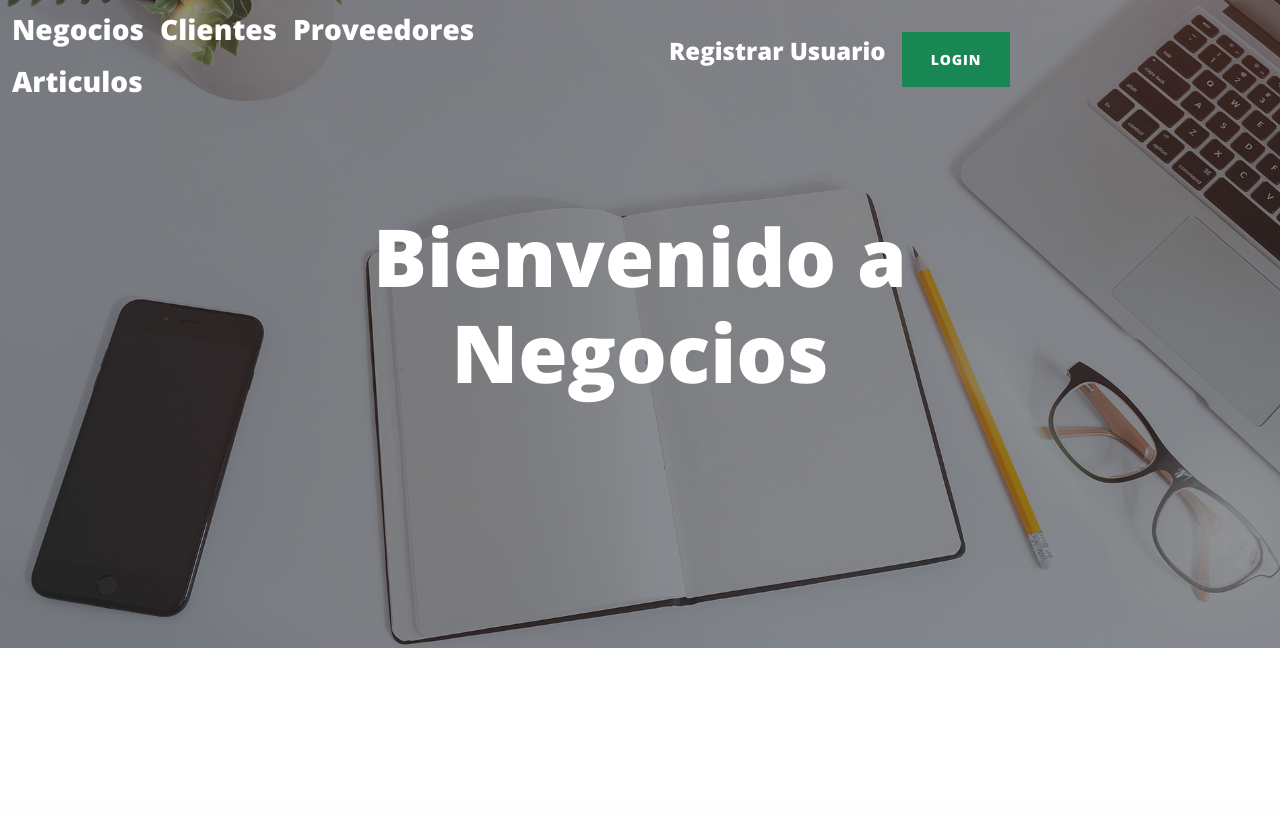
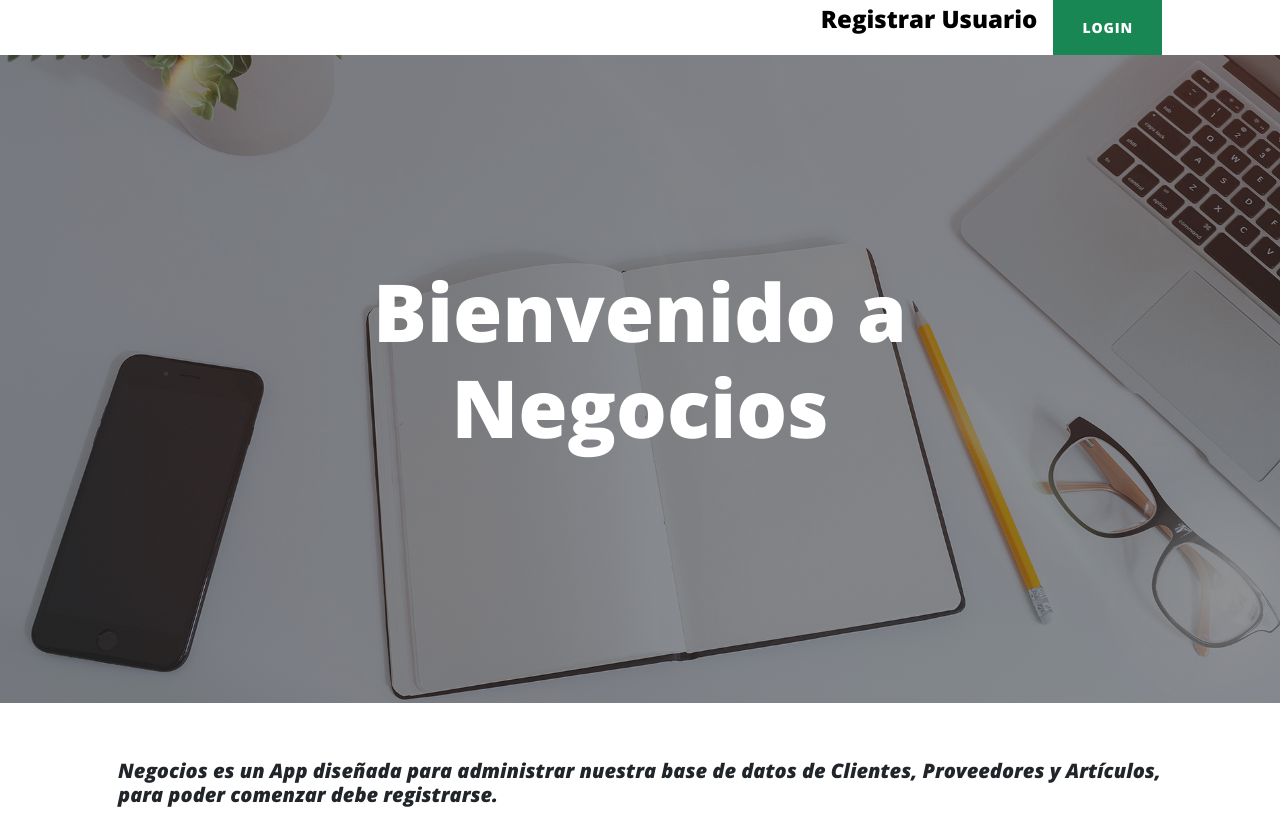
Before and after one commit to Juanimanzoni/MVT_Banak_Melo_Manzoni, a Django app: page /AppNegocio/ in a window 1280 px wide. Before the commit the page ends 648 px from the top, so only its background shows below. Run offline with Django 4.2, Linux system fonts and the light colour scheme; data comes from the database, SQL or seed files in the repository; both versions use the stored data as it was after the commit; parts of the project's set-up code (start-up, migrations or seed data) failed here and were passed over; some libraries are stand-ins or nearby versions.

Commit message:
corregi inicio

```diff
--- a/AppNegocio/templates/AppNegocio/articulos.html
+++ b/AppNegocio/templates/AppNegocio/articulos.html
@@ -4,9 +4,9 @@
 {% block titulo %}
 <nav class="navbar navbar-light">
     <div class="container">
-        <a class="navbar-brand" style="color:white" href="{% url 'busquedaArticulos' %}"><h4>Buscar Articulos</h4></a>
-        <a class="navbar-brand" style="color:white" href="{% url 'articulosFormulario' %}"><h4>Agregar Articulos</h4></a>
-        <a class="navbar-brand" style="color:white" href="{% url 'todosArticulos' %}"><h4>Lista Articulos</h4></a>
+        <a class="navbar-brand" style="color:white" href="{% url 'busquedaArticulos' %}"><h4>Buscar Artículos</h4></a>
+        <a class="navbar-brand" style="color:white" href="{% url 'articulosFormulario' %}"><h4>Agregar Artículos</h4></a>
+        <a class="navbar-brand" style="color:white" href="{% url 'todosArticulos' %}"><h4>Lista Artículos</h4></a>
 
 
 
--- a/AppNegocio/templates/AppNegocio/inicio.html
+++ b/AppNegocio/templates/AppNegocio/inicio.html
@@ -8,4 +8,7 @@
 
 {% block contenido_que_cambia %}
 <h3>{{mensaje}}</h3>
+    {% if not request.user.is_authenticated %}
+        <h5><i>Negocios es un App diseñada para administrar nuestra base de datos de Clientes, Proveedores y Artículos, para poder comenzar debe registrarse.</i></h5>
+    {% endif %}
 {% endblock %}
--- a/AppNegocio/templates/AppNegocio/padre.html
+++ b/AppNegocio/templates/AppNegocio/padre.html
@@ -18,24 +18,23 @@
     </head>
     <body>
         <!-- Navigation-->
-        <nav class="navbar navbar-expand-lg navbar-light" id="mainNav">
-            <div class="container">
-                <ul class="nav justify-content-start">
-                <a class="navbar-brand" href="{% url 'inicio' %}"><h3>Negocios</h3></a>
-                <a class="navbar-brand" href="{% url 'clientes' %}"><h3>Clientes</h3></a>
-                <a class="navbar-brand" href="{% url 'proveedores' %}"><h3>Proveedores</h3></a>
-                <a class="navbar-brand" href="{% url 'articulos' %}"><h3>Articulos</h3></a>
 
-                </ul>
-            </div>
+        <nav class="navbar navbar-expand-lg navbar-light" id="mainNav"></nav>
             <div class="container px-4 px-lg-5">
                 <ul class="nav justify-content-end">
 
                         {% if not request.user.is_authenticated %}
-                        <a class="navbar-brand" href="{% url 'register' %}"><h4>Registrar Usuario</h4></a>
+                            <a class="navbar-brand" style="color:black" href="{% url 'register' %}"><h4>Registrar Usuario</h4></a>
                         {% else %}
-                        <a class="navbar-brand" href="{% url 'agregarAvatar' %}"><h4>Cambiar Avatar</h4></a>
-                        <a class="navbar-brand" href="{% url 'editarPerfil' %}"><h4>Editar Perfil</h4></a>
+
+                            {% if imagen is None %}
+                                <a class="navbar-brand" style="color:black" href="{% url 'agregarAvatar' %}"><h4>Elegir Avatar</h4></a>
+                            {% else %}
+                                <a class="navbar-brand" style="color:black" href="{% url 'agregarAvatar' %}"><h4>Cambiar Avatar</h4></a>
+                            {% endif %}
+
+
+                            <a class="navbar-brand" style="color:black" href="{% url 'editarPerfil' %}"><h4>Editar Perfil</h4></a>
                         {% endif %}
 
 
@@ -48,12 +47,12 @@
                             {% else %}
 
                             <a class="navbar-brand" href="#">
-                                <img src="{{ imagen }}"  alt="Elija un avatar"  width="60"
+                                <img src="{{ imagen }}"  alt="Sin Avatar"  width="60"
                                 height="50"/>
                             </a>
                             {% endif %}
 
-                            <a class="navbar-brand" href="#"><h3><i> {{ request.user.username }}</i></h3></a>
+                            <a class="navbar-brand" style="color:black" href="#"><h3><i> {{ request.user.username }}</i></h3></a>
 
 
 
@@ -65,6 +64,19 @@
 
         </nav>
 
+        <nav class="navbar navbar-expand-lg navbar-light" id="mainNav">
+            <div class="container px-4 px-lg-5">
+                <ul class="nav justify-content-start">
+                <a class="navbar-brand" href="{% url 'inicio' %}"><h3>Negocios</h3></a>
+                {% if not request.user.is_authenticated %}
+                {% else %}
+                    <a class="navbar-brand" href="{% url 'clientes' %}"><h3>Clientes</h3></a>
+                    <a class="navbar-brand" href="{% url 'proveedores' %}"><h3>Proveedores</h3></a>
+                    <a class="navbar-brand" href="{% url 'articulos' %}"><h3>Artículos</h3></a>
+                {% endif %}
+                </ul>
+            </div>
+        </nav>
 
 
 
--- a/MVT_Banak_Melo_Manzoni/urls.py
+++ b/MVT_Banak_Melo_Manzoni/urls.py
@@ -20,6 +20,7 @@
 from django.conf.urls.static import static
 
 urlpatterns = [
+    path('',inicio,name='inicio'),
     path('admin/', admin.site.urls),
     path('AppNegocio/', include('AppNegocio.urls')),
 
```
Also changed, not shown: db.sqlite3, media/avatares/avatar_3_86HHFf1.png (added).
